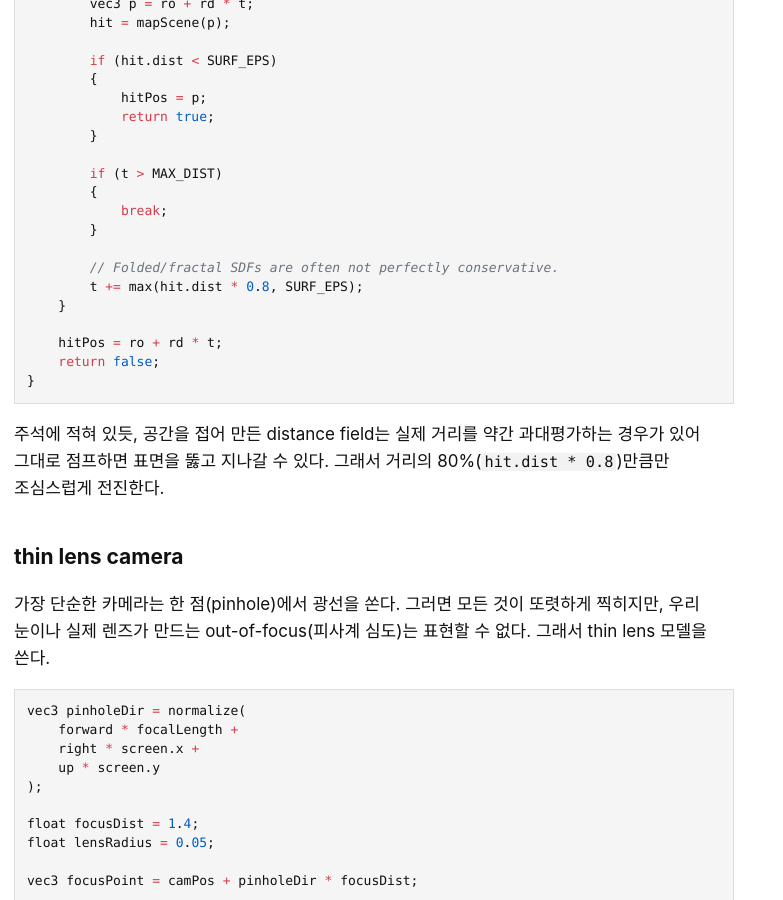
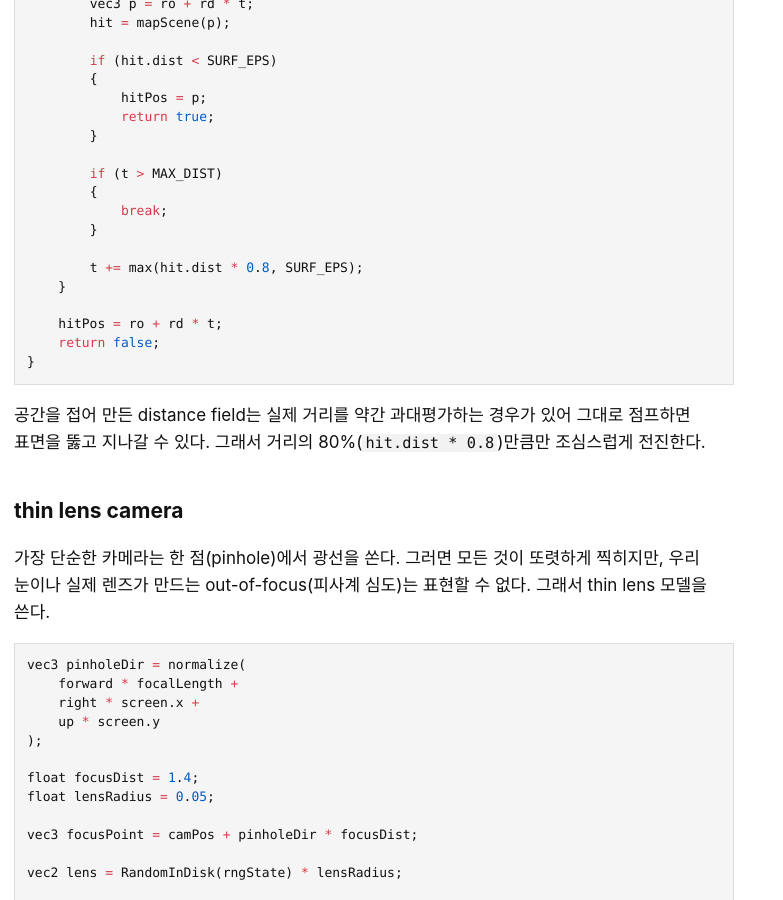
Before and after one commit to okdalto/okdalto.github.io, a Jekyll site: the page built from _posts/2026-06-18-GLSL Path Tracing.md, in a window 1280 px wide and 900 px high, scrolled down 3798 px. Shown: the whole window, without its empty margins (0-783 px from the left). Built offline with Jekyll 4.4.1, drawn with Linux system fonts in a browser that asks for light colours; formulas are drawn with MathJax 3; comment, search, counter and statistics services are not loaded; some of the changed text lies outside the part shown.

Commit message:
Swap hero render and clean up code excerpts
Replace the hero image with a more detailed fractal render, and strip
comments and the ellipsis placeholder from the code blocks.

Co-Authored-By: Claude Opus 4.8 (1M context) <noreply@anthropic.com>

````diff
--- a/_posts/2026-06-18-GLSL Path Tracing.md
+++ b/_posts/2026-06-18-GLSL Path Tracing.md
@@ -107,7 +107,6 @@ bool RayMarch(vec3 ro, vec3 rd, out vec3 hitPos, out HitInfo hit)
             break;
         }
 
-        // Folded/fractal SDFs are often not perfectly conservative.
         t += max(hit.dist * 0.8, SURF_EPS);
     }
 
@@ -116,7 +115,7 @@ bool RayMarch(vec3 ro, vec3 rd, out vec3 hitPos, out HitInfo hit)
 }
 ```
 
-주석에 적혀 있듯, 공간을 접어 만든 distance field는 실제 거리를 약간 과대평가하는 경우가 있어 그대로 점프하면 표면을 뚫고 지나갈 수 있다. 그래서 거리의 80%(`hit.dist * 0.8`)만큼만 조심스럽게 전진한다.
+공간을 접어 만든 distance field는 실제 거리를 약간 과대평가하는 경우가 있어 그대로 점프하면 표면을 뚫고 지나갈 수 있다. 그래서 거리의 80%(`hit.dist * 0.8`)만큼만 조심스럽게 전진한다.
 
 ## thin lens camera ##
 
@@ -180,7 +179,6 @@ for (int bounce = 0; bounce < MAX_BOUNCES; bounce++)
     radiance += throughput * mat.emission;
 
     ro = hitPos + n * SURF_EPS * 4.0;
-    ...
 ```
 
 `radiance`는 지금까지 모은 빛, `throughput`은 앞서 설명한 보정항의 누적 곱이다. 광선이 아무것도 맞히지 못하고 장면을 빠져나가면 environment map(HDRI)을 샘플링해 그 빛을 `throughput`만큼 실어 더하고 끝낸다. 결국 이 path tracer에서 빛은 전적으로 환경에서 들어온다.
````
Also changed, not shown: other parts of _posts/2026-06-18-GLSL Path Tracing.md (+0 -1 lines), assets/2026-06-18-path-tracing/fractal-render.jpg.
